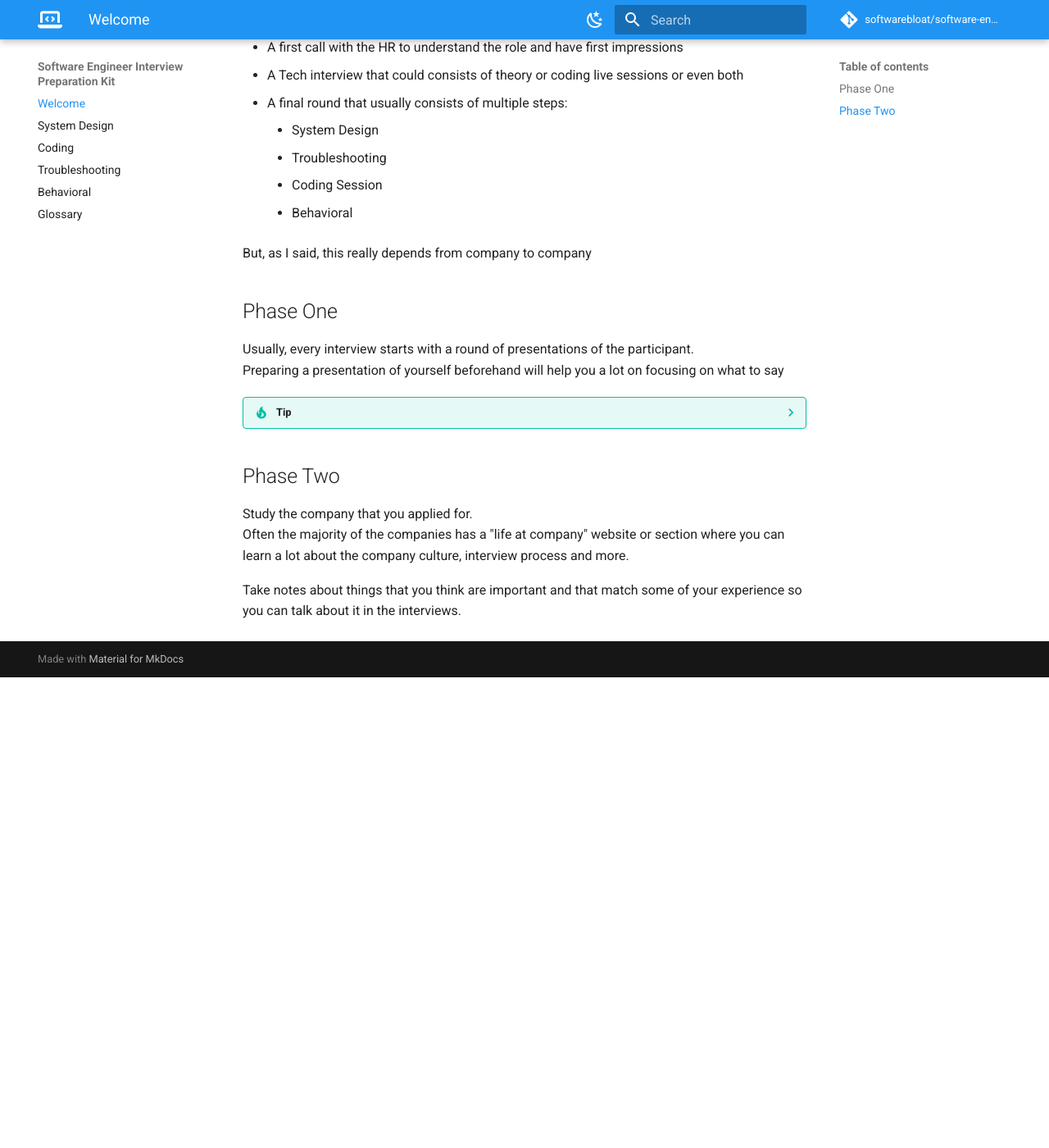
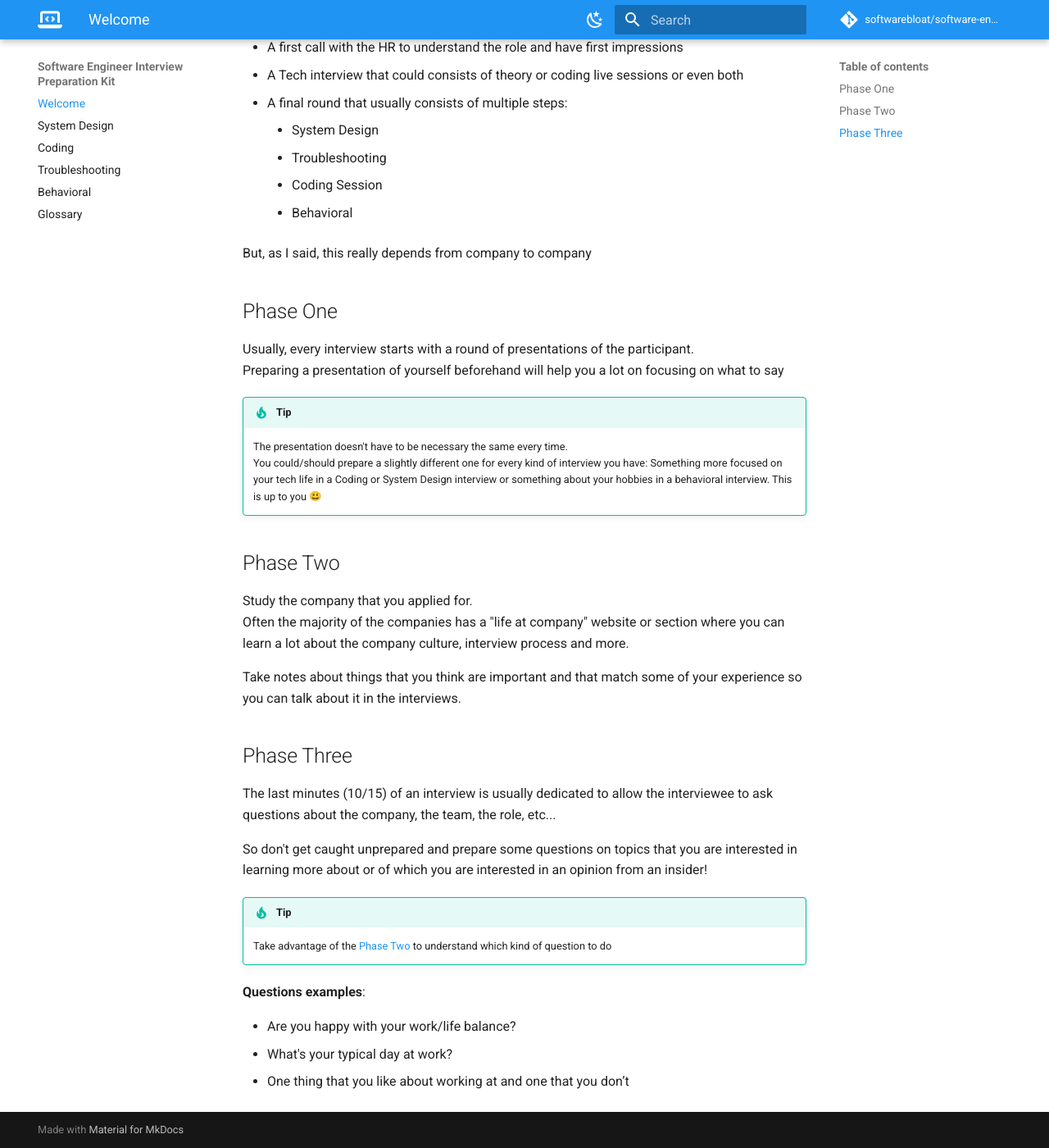
Before and after one commit to softwarebloat/software-engineer-interview-prep-kit, an MkDocs documentation site: the page built from docs/index.md, in a window 1280 px wide and 1400 px high, scrolled down 579 px. Shown: the whole window at 82% size. Built offline with MkDocs 1.6.1 and Material for MkDocs 9.7.7, drawn with Linux system fonts in a browser that asks for light colours; emoji names are drawn with the system emoji font; comment, search, counter and statistics services are not loaded; before the commit the page ends 1405 px from its top, so only the background shows below that.

Commit message:
feat: add phase three to home page

```diff
--- a/docs/index.md
+++ b/docs/index.md
@@ -30,7 +30,7 @@ But, as I said, this really depends from company to company
 Usually, every interview starts with a round of presentations of the participant.
 Preparing a presentation of yourself beforehand will help you a lot on focusing on what to say
 
-??? tip
+!!! tip
     The presentation doesn't have to be necessary the same every time.
     You could/should prepare a slightly different one for every kind of interview you have:
     Something more focused on your tech life in a Coding or System Design interview or something about your hobbies in a behavioral interview.
@@ -42,3 +42,17 @@ Often the majority of the companies has a "life at company" website or section w
 the company culture, interview process and more.
 
 Take notes about things that you think are important and that match some of your experience so you can talk about it in the interviews.
+
+## Phase Three
+The last minutes (10/15) of an interview is usually dedicated to allow the interviewee to ask questions about the company, the team, the role, etc...
+
+So don't get caught unprepared and prepare some questions on topics that you are interested in learning more about or of which you are interested in an opinion from an insider!
+
+!!! tip
+    Take advantage of the [Phase Two](#phase-two) to understand which kind of question to do
+
+__Questions examples__:
+
+- Are you happy with your work/life balance?
+- What's your typical day at work?
+- One thing that you like about working at <company> and one that you don’t
```
